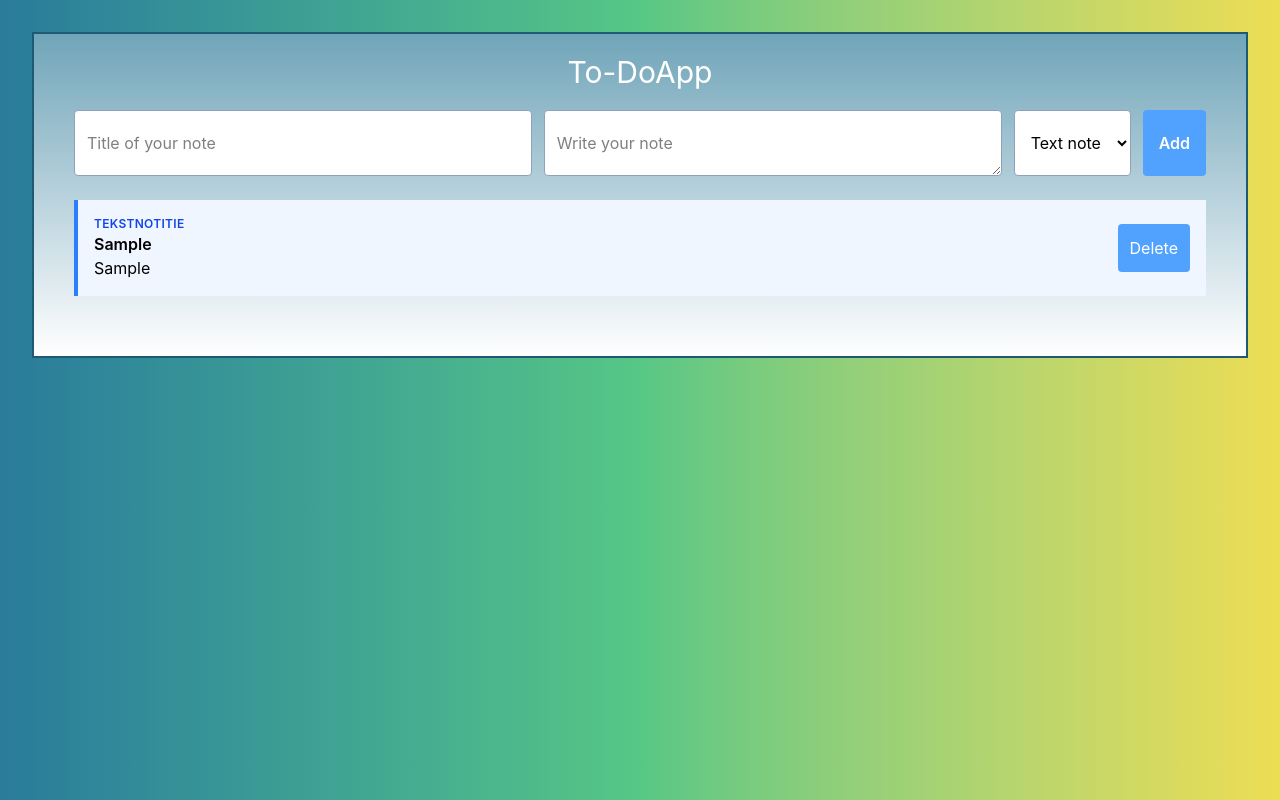
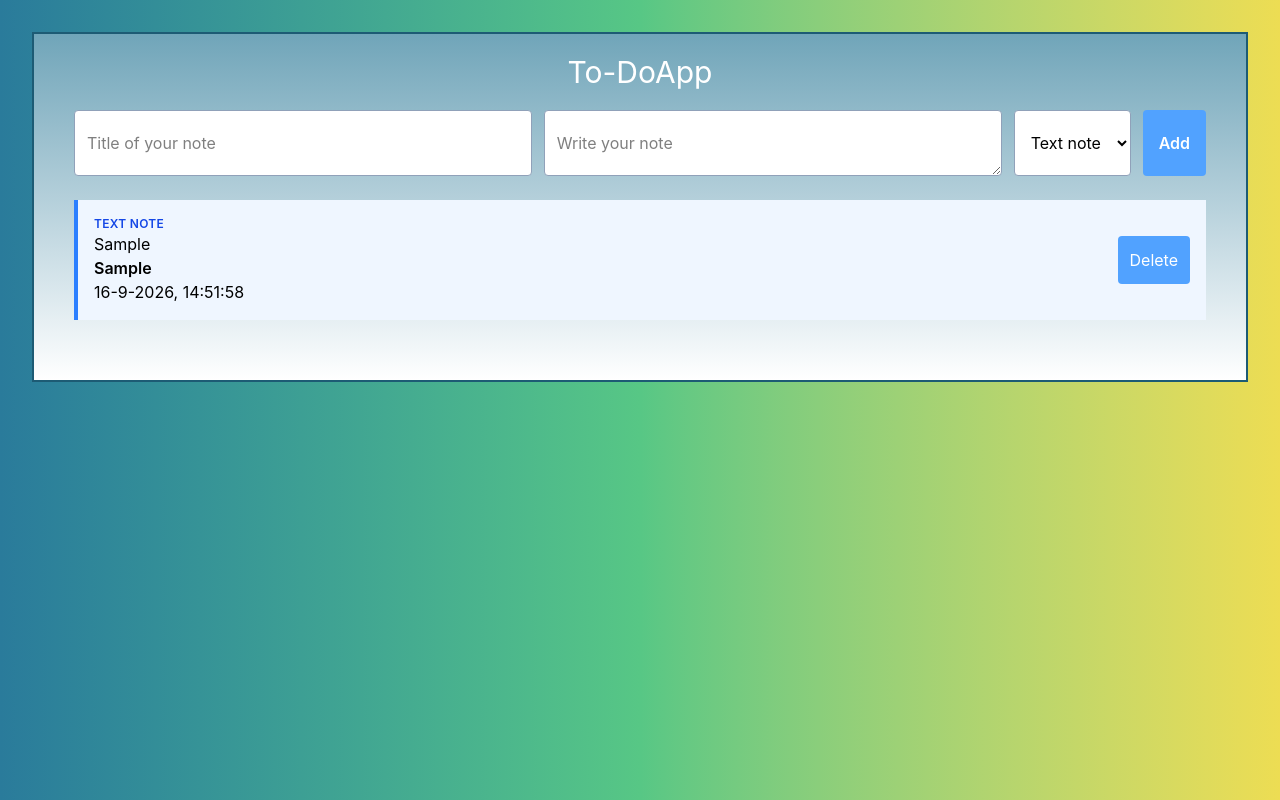
Before and after one commit to ArdaUtu/To-Do-App2, a React (Vite) app: page / in a window 1280 px wide. Both pictures are taken after typing "Sample", "Sample" into the empty fields and a click on the button "Add". Built offline with nearby package versions, Linux system fonts and the light colour scheme.

Commit message:
Datum toegevoegd naar de note

```diff
--- a/src/components/TextNoteCard.tsx
+++ b/src/components/TextNoteCard.tsx
@@ -1,12 +1,15 @@
 import type { TextNoteCardProps } from '../types';
+
+const dateString: string = new Date().toLocaleString('nl-NL')
 
 function TextNoteCard({ note, onDelete }: TextNoteCardProps) {
   return (
     <article className="flex items-center border-l-4 border-blue-500 bg-blue-50 p-4">
       <div>
-        <p className="text-xs font-semibold uppercase tracking-wide text-blue-700">Tekstnotitie</p>
-        <h2 className="font-semibold text-black">{note.body}</h2>
+        <p className="text-xs font-semibold uppercase tracking-wide text-blue-700">Text note</p>
         <p className="text-black">{note.title}</p>
+        <p className="whitespace-pre-wrap font-semibold text-black">{note.body}</p>
+        <p>{dateString}</p>
       </div>
       <button
         aria-label={`Verwijder ${note.title}`}
```
